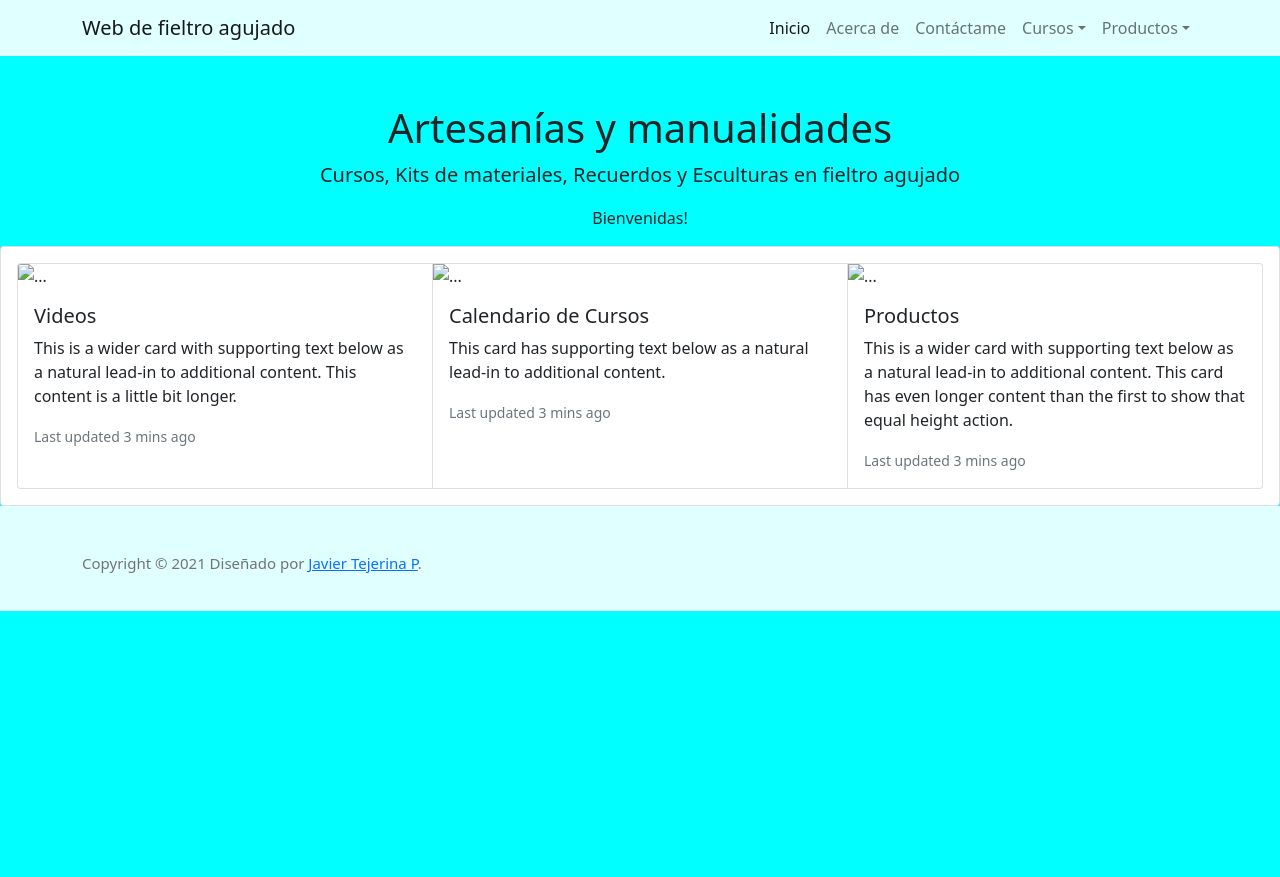
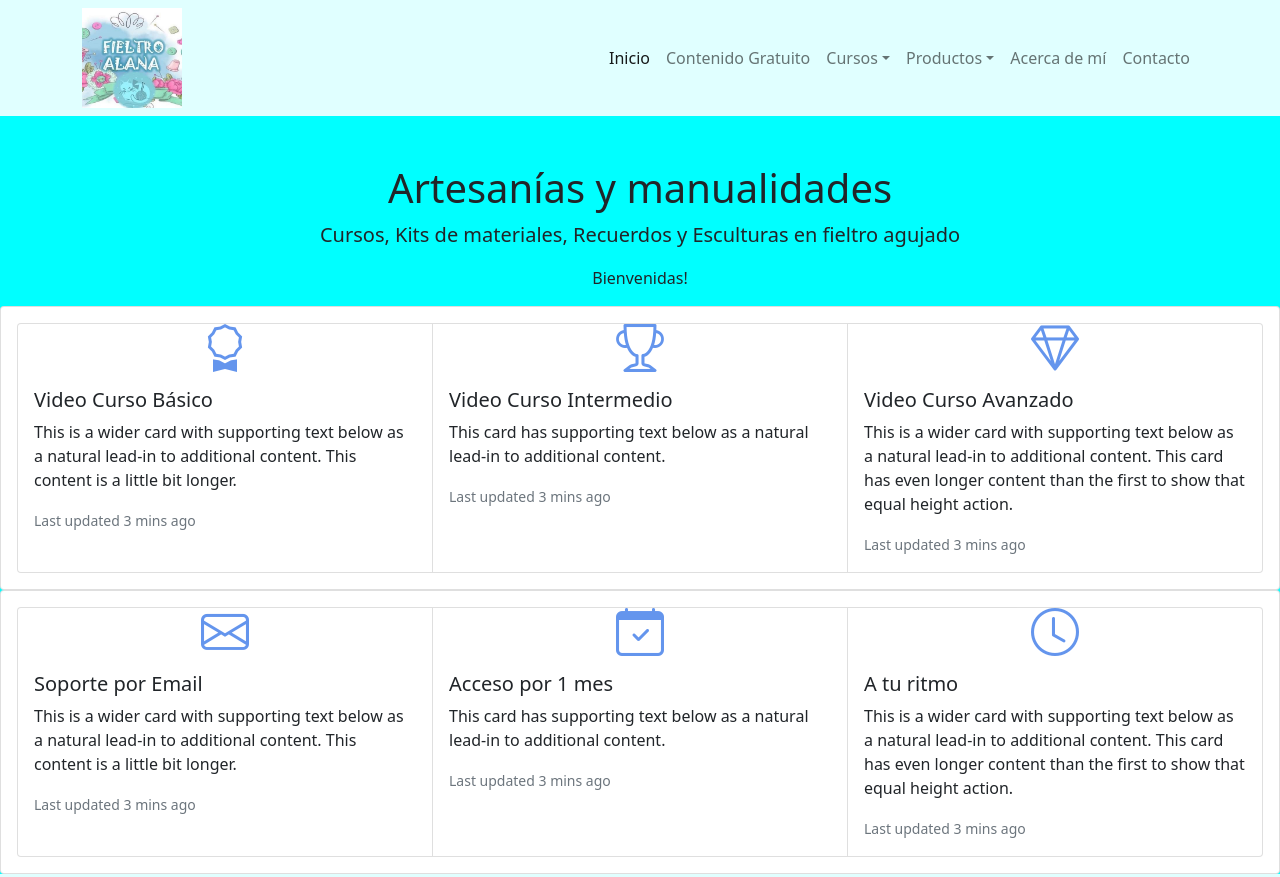
Before and after one commit to teje-systi/sitio-web-test, a plain HTML site: page index.html in a window 1280 px wide. Shown: the top 877 px of the page. Before the commit the page ends 800 px from the top, so only its background shows below. Drawn offline with nearby package versions, Linux system fonts and the light colour scheme.

Commit message:
Se agregan iconos bootstrap
Se agregan iconos en cada card de la interfaz principal.

```diff
--- a/index.html
+++ b/index.html
@@ -10,19 +10,19 @@
         <link rel="icon" type="image/x-icon" href="assets/favicon.ico" />
         <!-- Core theme CSS (includes Bootstrap)-->
         <link href="css/styles.css" rel="stylesheet" />
+        <!-- CDN que incluye la hoja de estilo de fuentes de iconos, en Bootstrap permite cambiar la apariencia con font-size y color -->
+        <link rel="stylesheet" href="https://cdn.jsdelivr.net/npm/bootstrap-icons@1.5.0/font/bootstrap-icons.css">
     </head>
     <body>
         <!-- Responsive navbar-->
         <nav class="navbar navbar-expand-lg navbar-light" style="background-color: lightcyan;">
             <div class="container">
-                <a class="navbar-brand" href="#">Web de fieltro agujado</a>
+                <img src="logo_fieltro_alana.jpg" alt="Logo Fieltro Alana" style="width:100px;height:100px;">
                 <button class="navbar-toggler" type="button" data-bs-toggle="collapse" data-bs-target="#navbarSupportedContent" aria-controls="navbarSupportedContent" aria-expanded="false" aria-label="Toggle navigation"><span class="navbar-toggler-icon"></span></button>
                 <div class="collapse navbar-collapse" id="navbarSupportedContent">
                     <ul class="navbar-nav ms-auto mb-2 mb-lg-0">
                         <li class="nav-item"><a class="nav-link active" aria-current="page" href="#">Inicio</a></li>
-                        <li class="nav-item"><a class="nav-link" href="#">Acerca de</a></li>
-                        <li class="nav-item"><a class="nav-link" href="#">Contáctame</a></li>
-
+                        <li class="nav-item"><a class="nav-link" href="#">Contenido Gratuito</a></li>
                         <li class="nav-item dropdown">
                             <a class="nav-link dropdown-toggle" id="navbarDropdown" href="#" role="button" data-bs-toggle="dropdown" aria-expanded="false">Cursos</a>
                             <ul class="dropdown-menu dropdown-menu-end" aria-labelledby="navbarDropdown">
@@ -41,6 +41,9 @@
                                 <li><a class="dropdown-item" href="#">Recuerdos</a></li>
                             </ul>
                         </li>
+                        <li class="nav-item"><a class="nav-link" href="#">Acerca de mí</a></li>
+                        <li class="nav-item"><a class="nav-link" href="#">Contacto</a></li>
+
                     </ul>
                 </div>
             </div>
@@ -57,25 +60,61 @@
           <div class="card-body">
             <div class="card-group">
               <div class="card">
-                <img src="..." class="card-img-top" alt="...">
+                <i class="bi-award" style="display: flex;justify-content: center;align-items: center;font-size: 3rem; color: cornflowerblue;"></i>
+                <!--<img src="..." class="card-img-top" alt="...">-->
                 <div class="card-body">
-                  <h5 class="card-title">Videos</h5>
+                  <h5 class="card-title">Video Curso Básico</h5>
                   <p class="card-text">This is a wider card with supporting text below as a natural lead-in to additional content. This content is a little bit longer.</p>
                   <p class="card-text"><small class="text-muted">Last updated 3 mins ago</small></p>
                 </div>
               </div>
               <div class="card">
-                <img src="..." class="card-img-top" alt="...">
+                <i class="bi-trophy" style="display: flex;justify-content: center;align-items: center;font-size: 3rem; color: cornflowerblue;"></i>
+                <!--<img src="..." class="card-img-top" alt="...">-->
                 <div class="card-body">
-                  <h5 class="card-title">Calendario de Cursos</h5>
+                  <h5 class="card-title">Video Curso Intermedio</h5>
                   <p class="card-text">This card has supporting text below as a natural lead-in to additional content.</p>
                   <p class="card-text"><small class="text-muted">Last updated 3 mins ago</small></p>
                 </div>
               </div>
               <div class="card">
-                <img src="..." class="card-img-top" alt="...">
+                <i class="bi-gem" style="display: flex;justify-content: center;align-items: center;font-size: 3rem; color: cornflowerblue;"></i>
+                <!--<img src="..." class="card-img-top" alt="...">-->
                 <div class="card-body">
-                  <h5 class="card-title">Productos</h5>
+                  <h5 class="card-title">Video Curso Avanzado</h5>
+                  <p class="card-text">This is a wider card with supporting text below as a natural lead-in to additional content. This card has even longer content than the first to show that equal height action.</p>
+                  <p class="card-text"><small class="text-muted">Last updated 3 mins ago</small></p>
+                </div>
+              </div>
+            </div>
+          </div>
+        </div>
+        <div class="card">
+          <div class="card-body">
+            <div class="card-group">
+              <div class="card">
+                <i class="bi-envelope" style="display: flex;justify-content: center;align-items: center;font-size: 3rem; color: cornflowerblue;"></i>
+                <!--<img src="..." class="card-img-top" alt="...">-->
+                <div class="card-body">
+                  <h5 class="card-title">Soporte por Email</h5>
+                  <p class="card-text">This is a wider card with supporting text below as a natural lead-in to additional content. This content is a little bit longer.</p>
+                  <p class="card-text"><small class="text-muted">Last updated 3 mins ago</small></p>
+                </div>
+              </div>
+              <div class="card">
+                <i class="bi-calendar-check" style="display: flex;justify-content: center;align-items: center;font-size: 3rem; color: cornflowerblue;"></i>
+                <!--<img src="..." class="card-img-top" alt="...">-->
+                <div class="card-body">
+                  <h5 class="card-title">Acceso por 1 mes</h5>
+                  <p class="card-text">This card has supporting text below as a natural lead-in to additional content.</p>
+                  <p class="card-text"><small class="text-muted">Last updated 3 mins ago</small></p>
+                </div>
+              </div>
+              <div class="card">
+                <i class="bi-clock" style="display: flex;justify-content: center;align-items: center;font-size: 3rem; color: cornflowerblue;"></i>
+                <!--<img src="..." class="card-img-top" alt="...">-->
+                <div class="card-body">
+                  <h5 class="card-title">A tu ritmo</h5>
                   <p class="card-text">This is a wider card with supporting text below as a natural lead-in to additional content. This card has even longer content than the first to show that equal height action.</p>
                   <p class="card-text"><small class="text-muted">Last updated 3 mins ago</small></p>
                 </div>
```
Also changed, not shown: logo_fieltro_alana.jpg (added).
